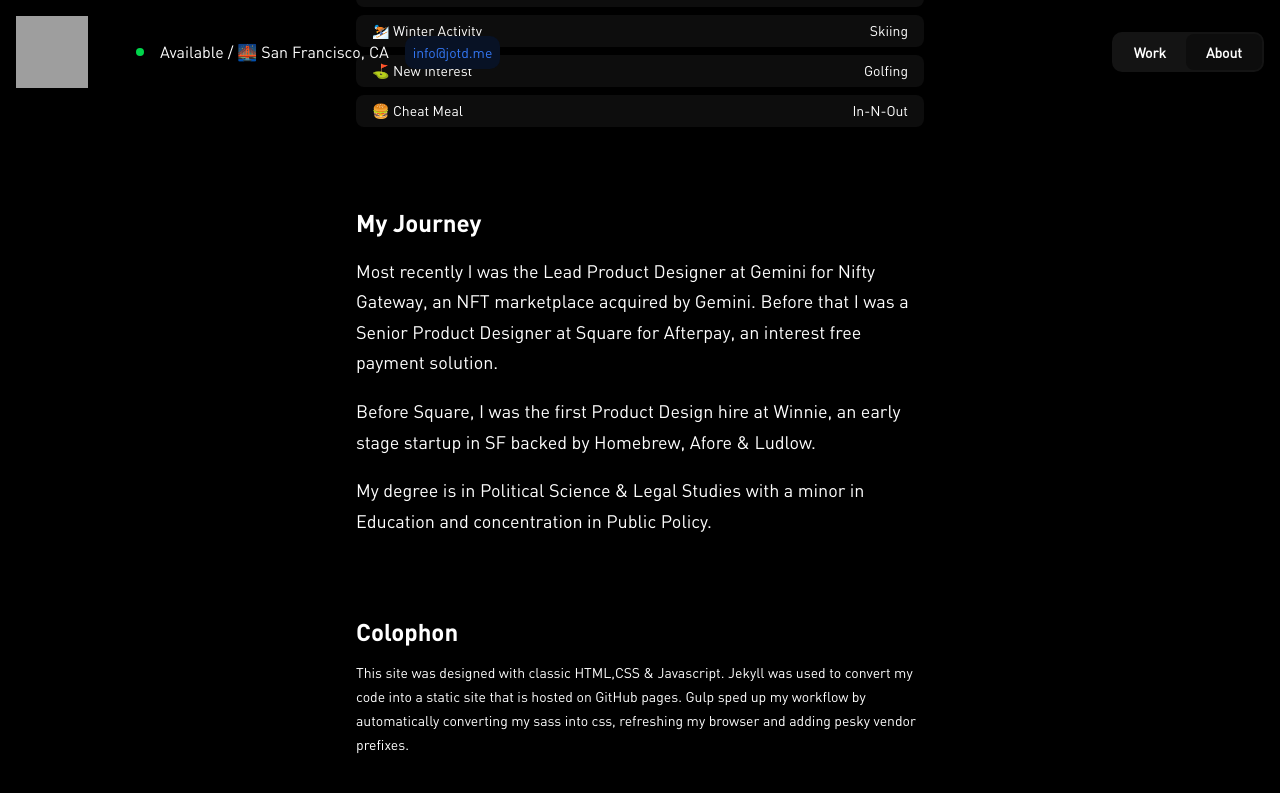
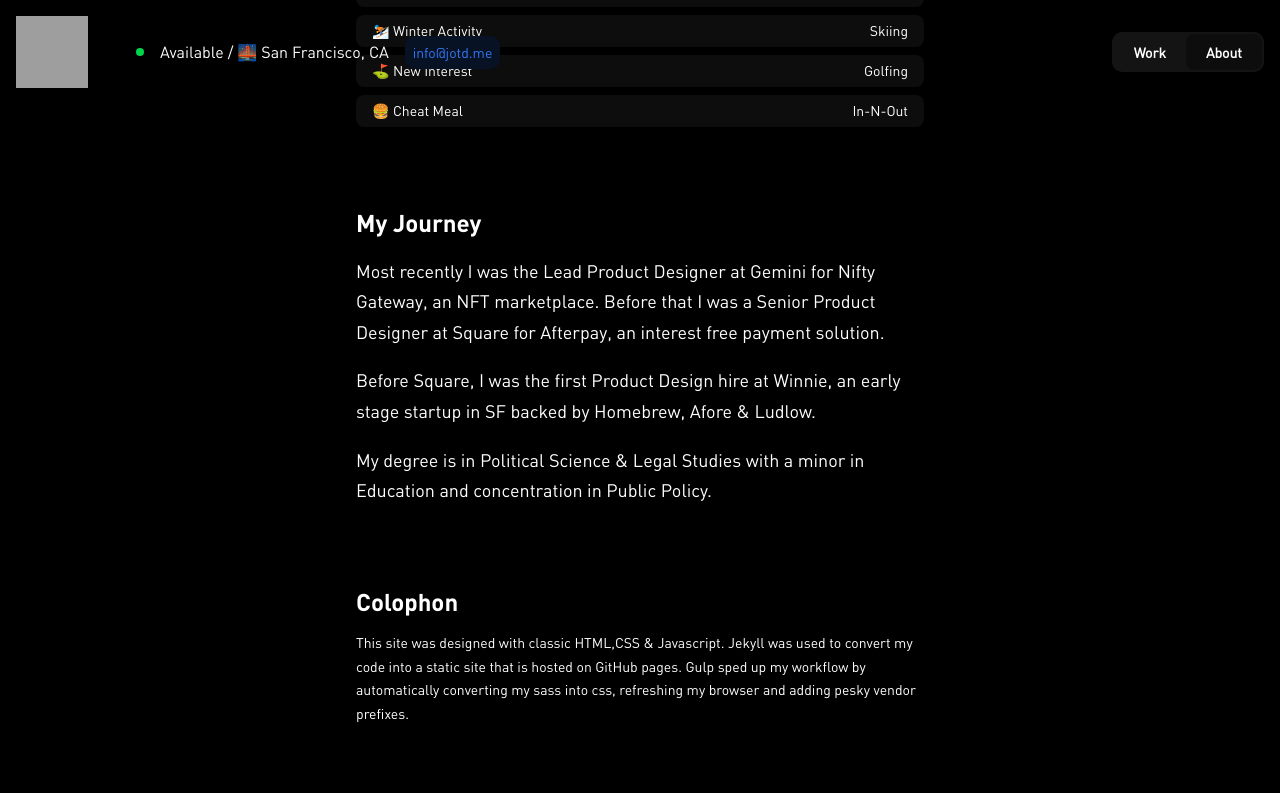
Before and after one commit to jotd/jotd-portfolio, a Jekyll site: the page about/index.html, which Jekyll copies as it is, in a window 1280 px wide and 900 px high, scrolled down 1052 px. Shown: the top 793 px of the window. Built offline with Jekyll 4.4.1, drawn with Linux system fonts in a browser that asks for light colours; grey boxes are pictures that could not be loaded.

Commit message:
Update index.html

```diff
--- a/about/index.html
+++ b/about/index.html
@@ -119,7 +119,7 @@
     <div class="content-about">
       <span id="margin-below-section" class="text-subheader-3 highlight">My Journey</span>
       <p class="text-body">
-        Most recently I was the Lead Product Designer at Gemini for Nifty Gateway, an NFT marketplace acquired by Gemini.
+        Most recently I was the Lead Product Designer at Gemini for Nifty Gateway, an NFT marketplace.
         Before that I was a Senior Product Designer at Square for Afterpay, an interest free payment solution.
       </p>
       <p class="text-body">
```
